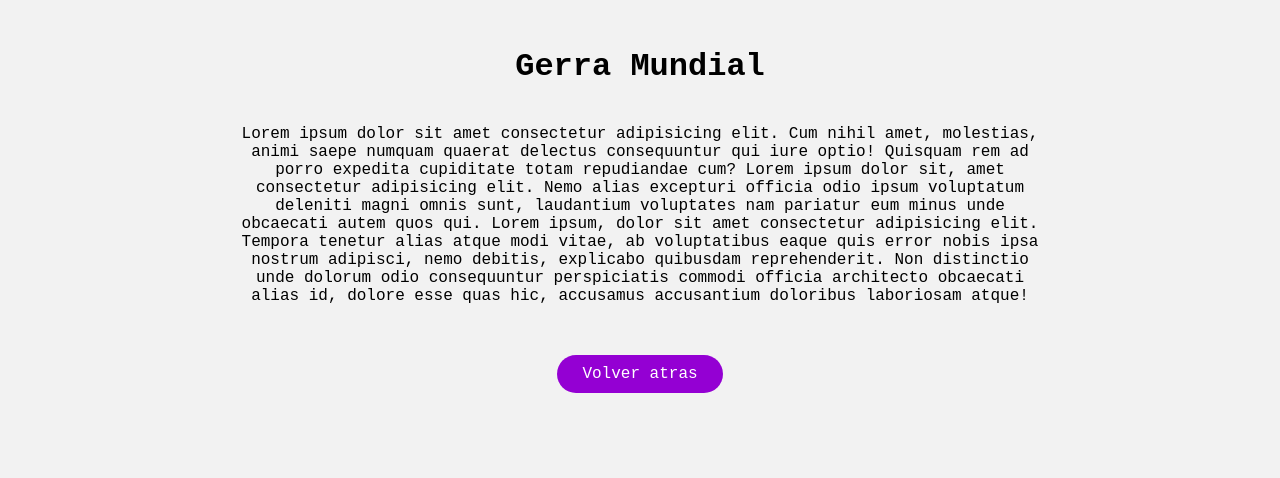
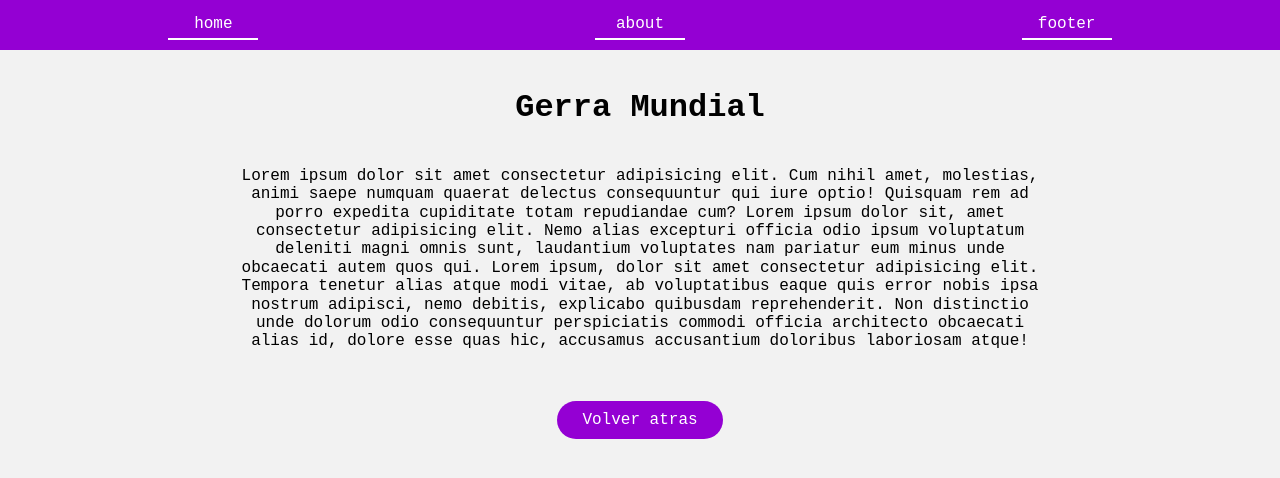
Before and after one commit to OmarJCG/aprende, a plain HTML site: page contenido.html in a window 1280 px wide. Drawn offline with Linux system fonts and the light colour scheme.

Commit message:
Agregando the nav

```diff
--- a/contenido.html
+++ b/contenido.html
@@ -4,10 +4,16 @@
     <meta charset="UTF-8">
     <meta http-equiv="X-UA-Compatible" content="IE=edge">
     <meta name="viewport" content="width=device-width, initial-scale=1.0">
+    <link rel="stylesheet" href="/normalize.css">
     <link rel="stylesheet" href="style.css">
     <title>Document</title>
 </head>
 <body>
+    <nav class="nav">
+        <a href="index.html" class="nav__item">home</a>
+        <a href="contenido.html" class="nav__item">about</a>
+        <a href="contenido.html" class="nav__item">footer</a>
+    </nav>
     <div class="container-u">
         <div class="item-u">
             <h1 class="title">Gerra Mundial</h1>
--- a/style.css
+++ b/style.css
@@ -4,6 +4,30 @@
 }
 body{
     background-color: #f2f2f2;
+}
+.nav{
+    display: flex;
+    width: 100%;
+    /* max-width:00PX; */
+    justify-content: space-around;
+    background-color: darkviolet;
+    height: 50px;
+    align-items: center;
+    padding-bottom: 5px;
+}
+.nav__item{
+    width: 90px;
+    text-align: center;
+    display: inline-block;
+    text-decoration: none;
+    color:#fff;
+    padding:10px 10px 5px;
+    border-bottom:2px solid #fff;
+}
+.nav__item:hover{
+    background-color: rgb(160, 72, 197);
+    border: none;
+    border-radius: 20px;
 }
 .o{
 
```
Also changed, not shown: index.html (+5 -0 lines).
